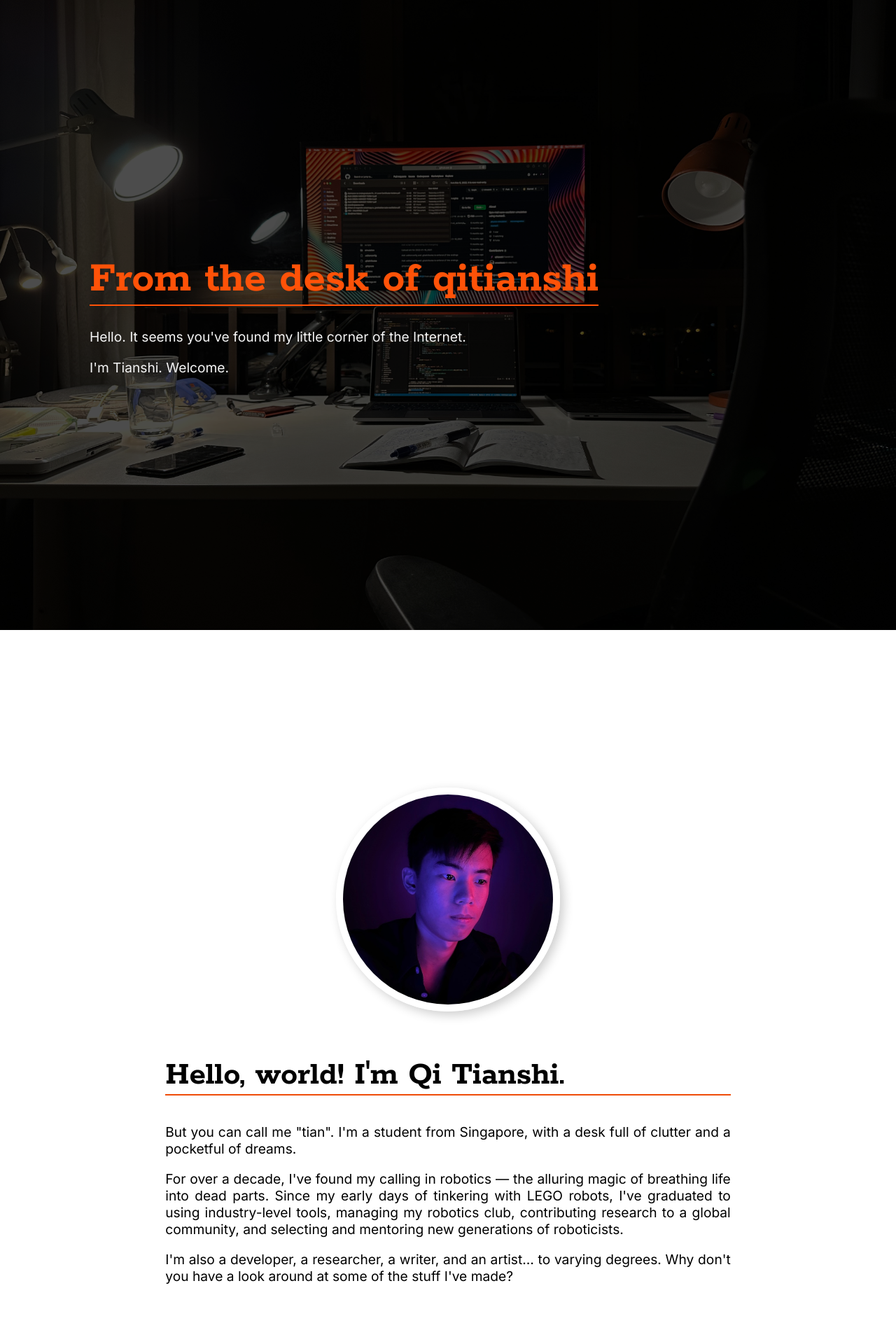
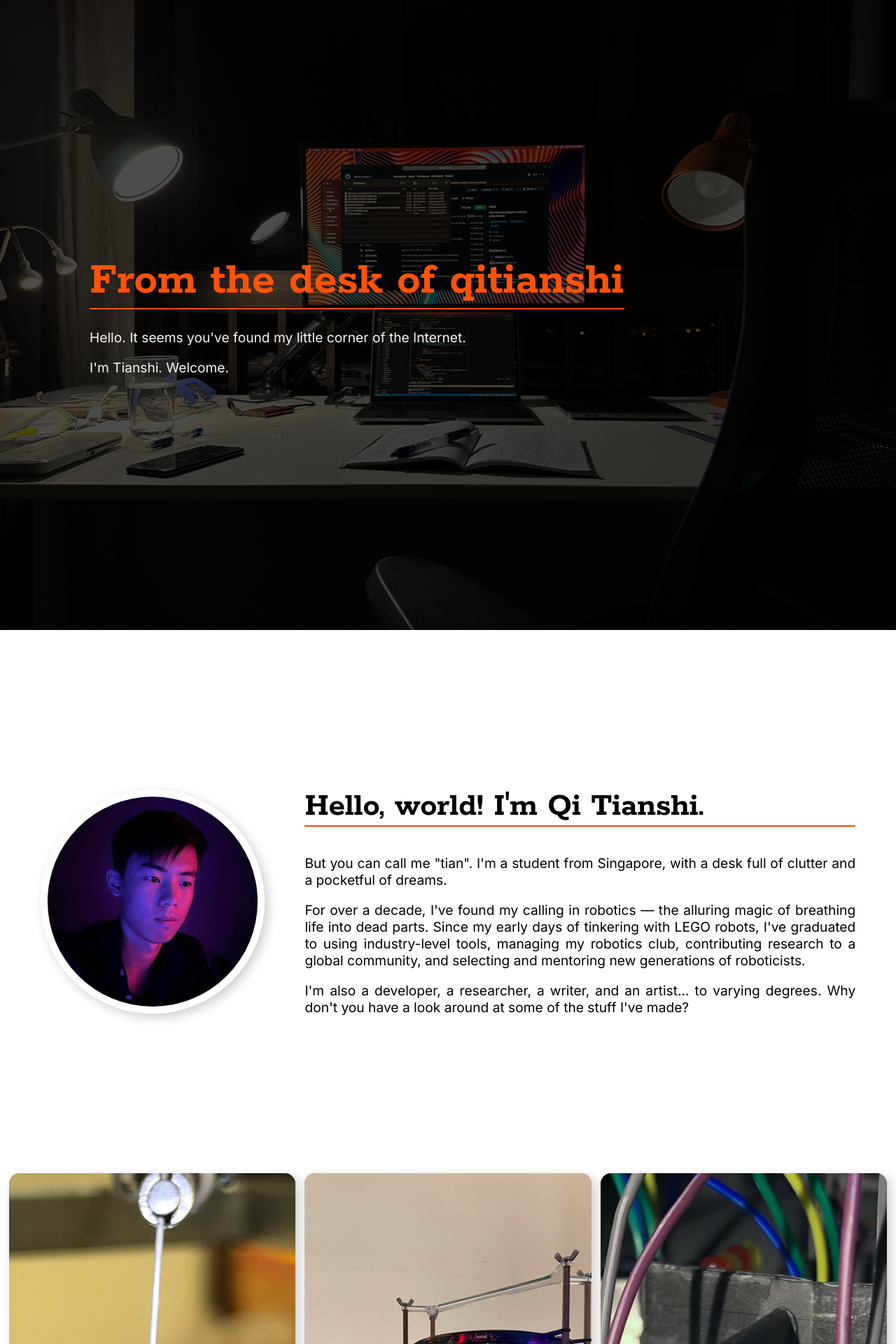
Before and after one commit to qitianshi/qitianshi.com, a Jekyll site: the page built from index.html, in a window 1280 px wide. Shown: the top 1920 px of the page at 70% size. Built offline with Jekyll 4.4.1, drawn with Linux system fonts in a browser that asks for light colours.

Commit message:
Standardize font sizes

```diff
--- a/_sass/abstracts/_variables.scss
+++ b/_sass/abstracts/_variables.scss
@@ -52,7 +52,7 @@
 
 // ----- Design elements -----
 
-$mobile-padding: 1em;
+$mobile-padding: 16px;
 
 // Used with mix.respond-to-breakpoint for responsive design.
 $breakpoints: (
--- a/_sass/base/_typography.scss
+++ b/_sass/base/_typography.scss
@@ -50,6 +50,10 @@
 
 }
 
+html {
+    font-size: 120%;   // Increases all font sizes by 20% for better legibility.
+}
+
 body {
 
     height: 100%;
@@ -62,7 +66,10 @@
 }
 
 // Color variable must be explicitly set for every element, because otherwise
-// the value calculated in :root will be inherited.
+// the value calculated in :root will be inherited. Only the primary text color
+// is defined here, because only text inherits its color from <body>; all
+// other elements have their colors defined lower in the hierarchy and thus
+// will be correctly affected by applying theme classes.
 body * {
     color: var(--text-primary-color);
 }
@@ -70,7 +77,7 @@
 h1  {
 
     font-family: var.$heading-font-family;
-    font-size: 3em;
+    font-size: 2.5rem;
 
     // Adds an accent color beneath the text
     border-bottom: 2px solid;
@@ -85,7 +92,7 @@
 
 p {
     font-family: var.$body-font-family;
-    font-size: 120%;
+    font-size: 1rem;
 }
 
 a:link, a:visited {
--- a/_sass/components/_stacked-banner.scss
+++ b/_sass/components/_stacked-banner.scss
@@ -78,11 +78,11 @@
 
         @extend h1;
 
-        font-size: 4em;
-        margin: 0.5em 0;
+        font-size: 3.5rem;
+        margin: 1.5rem 0;
 
         @include mix.respond-to-breakpoint("small") {
-            font-size: 3em;
+            font-size: 2.5rem;  // Returns the size to the original h1 size.
         }
 
         // Emphasized appearance for .c-stacked-banner; gives text the accent
--- a/_sass/layout/_containers.scss
+++ b/_sass/layout/_containers.scss
@@ -44,7 +44,7 @@
 // on narrow screens.
 .o-body-text-container {
 
-    max-width: 80ch;
+    max-width: 65ch;
 
     & p {
         text-align: justify;
--- a/_sass/layout/_sitewide-footer.scss
+++ b/_sass/layout/_sitewide-footer.scss
@@ -5,11 +5,11 @@
 
 #sitewide-footer {
 
-    padding: 0.1em 2em;
+    padding: 0.1rem 1.5rem;
     background-color: var(--background-secondary-color);
 
     &__copyright-notice {
-        font-size: 0.75em;
+        font-size: 0.6rem;
         color: var(--text-secondary-color);
         text-align: right;
     }
--- a/assets/styles/home.scss
+++ b/assets/styles/home.scss
@@ -12,9 +12,9 @@
 #introduction-banner {
 
     justify-content: center;
-    gap: 4em;
+    gap: 3rem;
 
-    padding: 25vh 3em;
+    padding: 25vh 3rem;
 
     @include mix.respond-to-breakpoint("small") {
         padding-left: 0;
@@ -36,12 +36,12 @@
 
 #construction-card {
 
-    margin: 5em auto;
-    padding: 2em;
+    margin: 5rem auto;
+    padding: 2rem;
     width: fit-content;
     max-width: 70%;
 
-    gap: 1em;
+    gap: 1rem;
 
     @include mix.dark-theme() {
         background-color: var(--background-secondary-color);
@@ -106,7 +106,7 @@
 
         // Applies a gradient. The stops are defined to to ensure legibility at
         // all screen sizes.
-        background: linear-gradient(to top, rgba(0, 0, 0, 0.6) 10%, transparent calc(4em + 30%));
+        background: linear-gradient(to top, rgba(0, 0, 0, 0.6) 10%, transparent calc(3.5rem + 30%));
 
     }
 
@@ -114,17 +114,17 @@
 
 // Changes to column layout in mobile versions. 1000px is the size at which the
 // text begins to get cut off in flex-direction: row;.
-@include mix.respond-to-width(1000px) {
+@include mix.respond-to-width(1050px) {
 
     #project-cards-container {
 
         height: 90vh;
-        min-height: 450px;    // The min height to keep all text visible.
+        min-height: 500px;    // The min height to keep all text visible.
 
         padding: 0 var.$mobile-padding;
 
         flex-direction: column;
-        gap: 1em;
+        gap: 1rem;
         justify-content: space-between;
 
     }
@@ -138,7 +138,7 @@
             // Ideally the padding would be 10% of parent element height, but
             // it's difficult without JS. Since the parent height is known as
             // at least 90vh, which contains 3 children, 10% is roughly 3vh.
-            padding: max(3vh, 2em);
+            padding: max(3vh, 2rem);
 
         }
 
```
